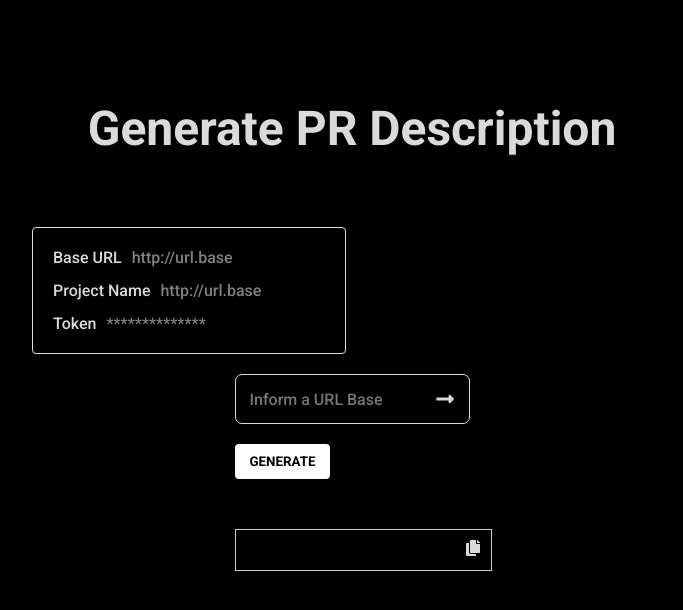
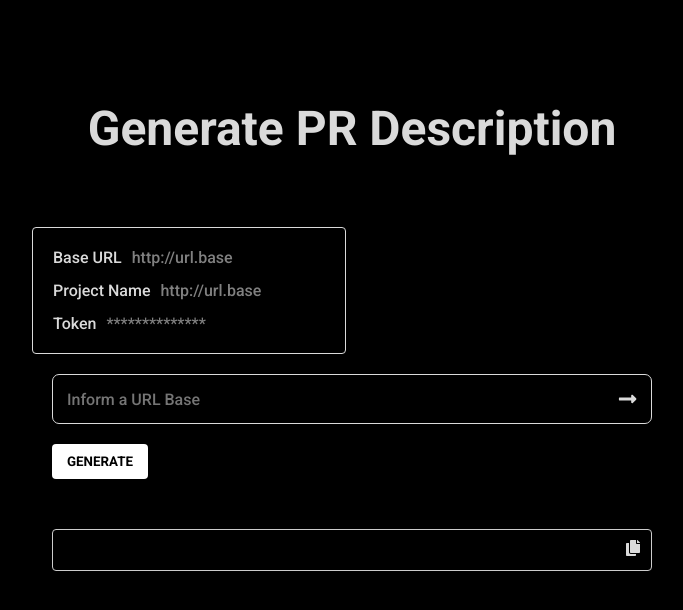
Before and after one commit to djoseneto/pr-desc-generate, a React (Vite) app: page / in a window 1280 px wide. Shown: the top 610 px of the page, without its empty margins (288-971 px from the left). Built offline with nearby package versions, Linux system fonts and the light colour scheme.

Commit message:
clip board

```diff
--- a/src/components/PrDescGenerate/PrDescGenerate.tsx
+++ b/src/components/PrDescGenerate/PrDescGenerate.tsx
@@ -7,8 +7,9 @@ import 'react-datepicker/dist/react-datepicker.css';
 import { FaCopy } from 'react-icons/fa';
 
 const Container = styled.div`
+  width: 100%;
   max-width: 600px;
-  margin: auto;
+  margin: 0;
   padding: 20px;
 `;
 
@@ -44,6 +45,8 @@ const StyledDateInput = styled(DatePicker)`
 const CopyBoxContainer = styled.div`
   position: relative;
   border: 1px solid #ccc;
+  border-radius: 4px;
+  box-sizing: border-box;
   padding: 10px;
   width: 100%;
   margin-top: 50px;
@@ -191,7 +194,6 @@ const PrDescGenerate = () => {
         </CopyIcon>
         <Result>{refs}</Result>
       </CopyBoxContainer>
-
     </Container>
 
   );
```
Lines whose indentation alone changed are shown as unchanged.
